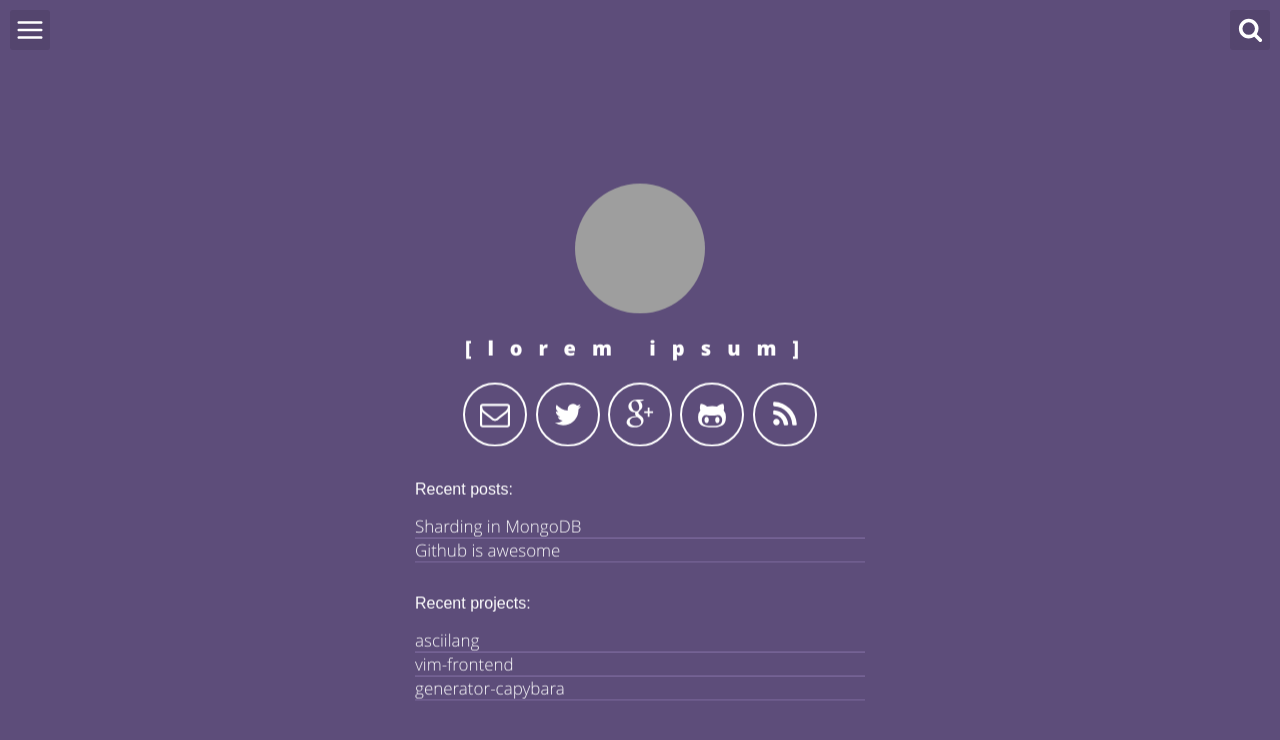
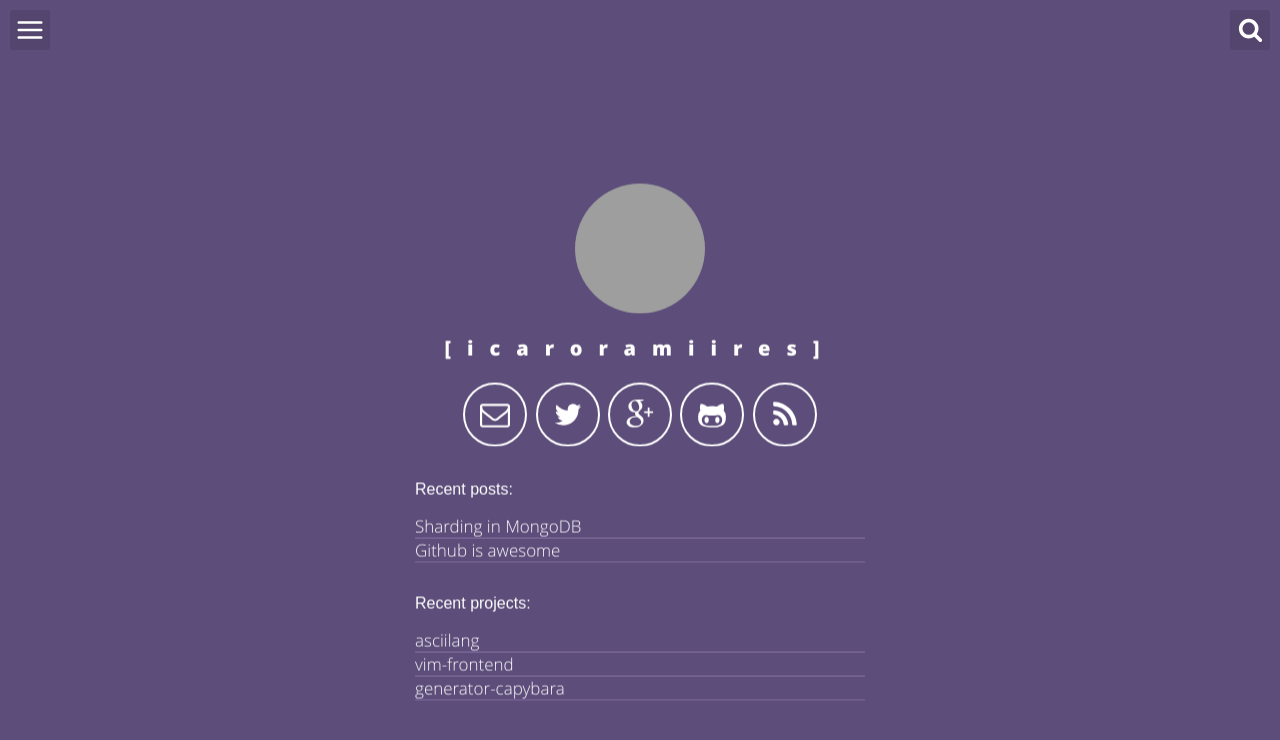
Before and after one commit to icaroramiires/icaroramiires.github.io, a Jekyll site: the page built from index.html, in a window 1280 px wide. Shown: the top 740 px of the page. Built offline with Jekyll 4.4.1, drawn with Linux system fonts in a browser that asks for light colours; some of the changed lines change nothing that is shown; grey boxes are pictures that could not be loaded.

Commit message:
change config.yml

```diff
--- a/_config.yml
+++ b/_config.yml
@@ -1,14 +1,14 @@
 # Site settings
-title: Lorem Ipsum - Web Developer
-description: "A blog about lorem ipsum ..."
-baseurl: "/space-jekyll-template" # for test: remove string '/space-jekyll-templa' to ''
-url: "http://victorvoid.github.io" # for test: remove string 'http://victorvoid.github.io' to '' but in production: 'https:yourusername.githu.io'
+title: Icaro Ramires - Front End Developer
+description: "Desenvolvimento web, linux e outras coisitas"
+baseurl: "" # for test: remove string '/space-jekyll-templa' to ''
+url: "http://icaroramiires.github.io" # for test: remove string 'http://victorvoid.github.io' to '' but in production: 'https:yourusername.githu.io'
 # User settings
-username: lorem ipsum
-user_title: Lorem Ipsum - FrontEnd
-email: lorem.lorem@ipsum.com
-twitter_username: loremipsum
-github_username:  loremipsum
+username: icaroramiires
+user_title: Icaro Ramires - FrontEnd
+email: icarobsi@hotmail.com
+twitter_username: _icaroramiires
+github_username:  icaroramiires
 gplus_username:  loremipsum
 disqus_username: loremipsum
 
```
